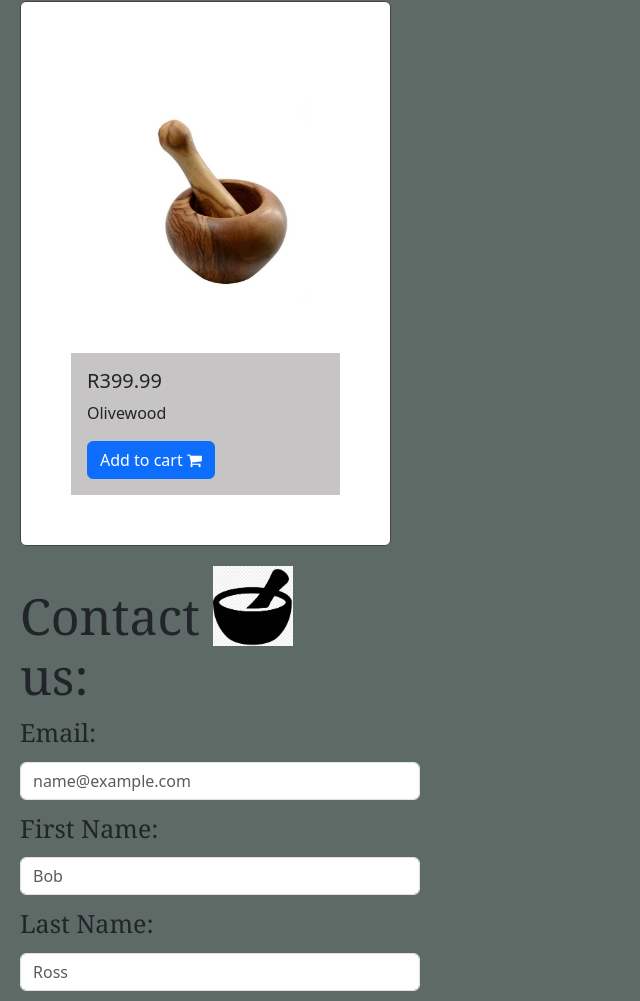
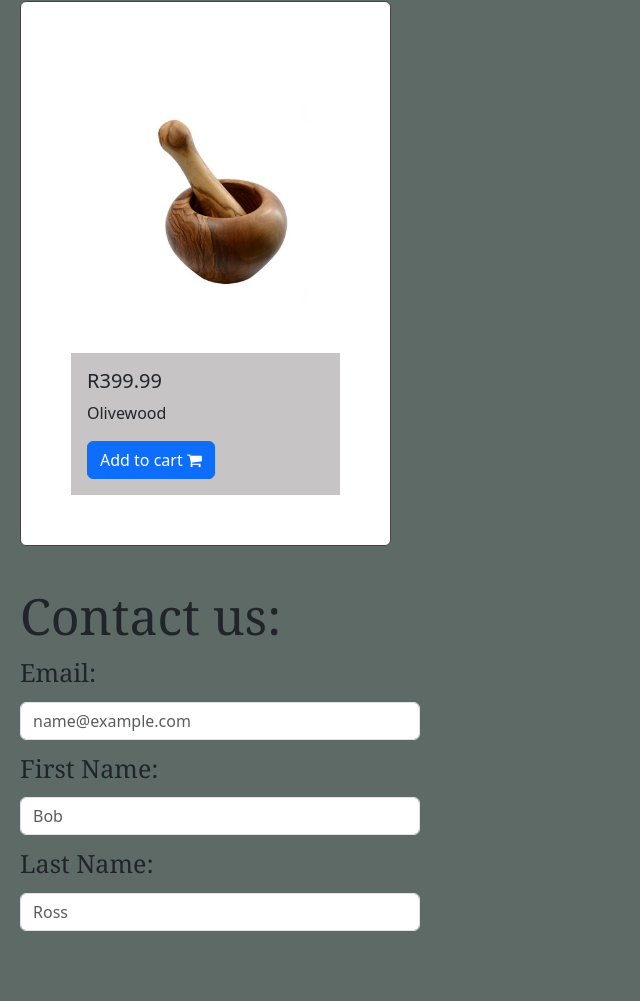
Before and after one commit to Calcifer04/Mortar-Pestle, a plain HTML site: page index.html in a window 1280 px wide. Shown: the part 1904-2905 px from the top of the page, without its empty margins (0-640 px from the left). After the commit the page ends 2845 px from the top, so only its background shows below. Drawn offline with nearby package versions, Linux system fonts and the light colour scheme.

Commit message:
Contact Form Issue index.html
Removed row and image from contact form.

```diff
--- a/index.html
+++ b/index.html
@@ -154,14 +154,9 @@
       </div>
     </body>
   <!-- 5th Row -->
-    <div class="row">
-      <div class="col-sm-2">
-        <h3>Contact us:</h3>
-      </div>
-    <div class="col-sm-2">
-      <img src="logo.png"
-      length="80px" width="80px">
-  </div>
+    <div>
+      <h3>Contact us:</h3>
+    </div>
 <footer>
 <form>
   <div class="form-group">
```
